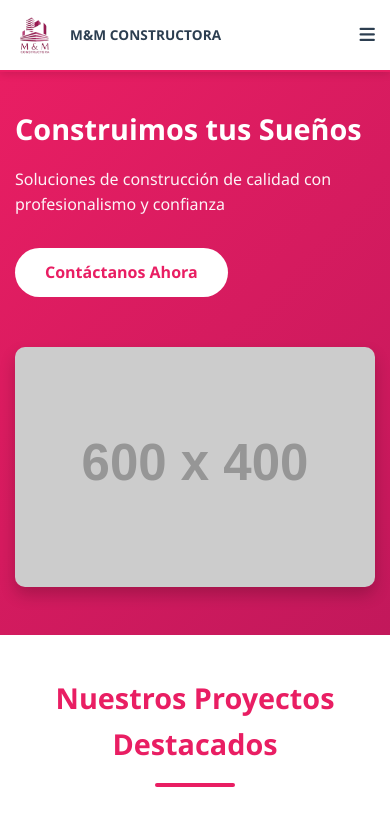
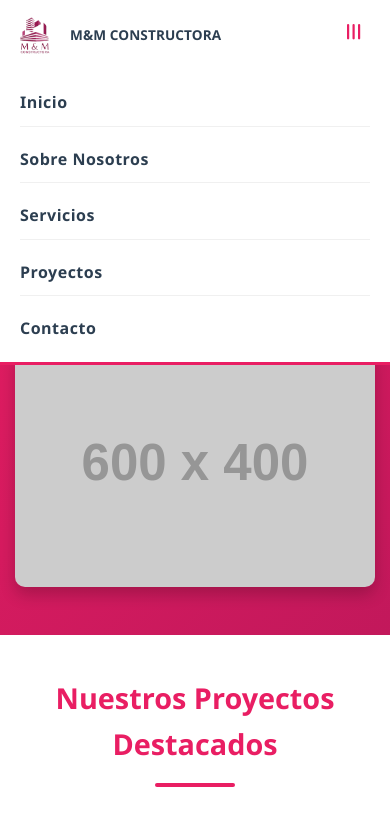
Before and after one commit to xSanti-20/QR, a plain HTML site: page index.html in a window 390 px wide. Both pictures are taken after a click on the element 367 px from the left and 35 px from the top of the page. Shown: the top 814 px of the page. Drawn offline with Linux system fonts and the light colour scheme; placeholder pictures from the web are drawn by us.

Commit message:
responsive

```diff
--- a/static/css/styles.css
+++ b/static/css/styles.css
@@ -42,6 +42,7 @@ body {
     top: 0;
     z-index: 1000;
     border-bottom: 3px solid var(--primary-color);
+    overflow: visible;
 }
 
 .nav-container {
@@ -53,6 +54,7 @@ body {
     align-items: center;
     height: 120px;
     gap: 40px;
+    position: relative;
 }
 
 .logo {
@@ -142,21 +144,80 @@ body {
     width: 100%;
 }
 
+.nav-menu.active {
+    display: flex;
+    flex-direction: column;
+    position: absolute;
+    top: 100%;
+    left: 0;
+    right: 0;
+    background: var(--secondary-color);
+    border-bottom: 3px solid var(--primary-color);
+    padding: 20px;
+    gap: 20px;
+    animation: slideDown 0.3s ease;
+}
+
+@keyframes slideDown {
+    from {
+        opacity: 0;
+        transform: translateY(-10px);
+    }
+    to {
+        opacity: 1;
+        transform: translateY(0);
+    }
+}
+
+.nav-menu.active li {
+    border-bottom: 1px solid #f0f0f0;
+    padding-bottom: 10px;
+}
+
+.nav-menu.active li:last-child {
+    border-bottom: none;
+    padding-bottom: 0;
+}
+
+.nav-menu.active a {
+    font-size: 1rem;
+    padding-bottom: 0;
+}
+
+.nav-menu.active a::after {
+    display: none;
+}
+
+.nav-menu.active a:hover {
+    color: var(--primary-color);
+    padding-left: 10px;
+    transition: all 0.2s ease;
+}
+
 .hamburger {
     display: none;
     flex-direction: column;
     cursor: pointer;
     gap: 6px;
     margin-left: 20px;
+    position: relative;
+    width: 30px;
+    height: 24px;
 }
 
 .hamburger i {
     font-size: 1.5rem;
     color: var(--text-dark);
-    transition: color 0.3s ease;
+    transition: all 0.3s ease;
+    position: absolute;
 }
 
 .hamburger:hover i {
+    color: var(--primary-color);
+}
+
+.hamburger.active i {
+    transform: rotate(90deg);
     color: var(--primary-color);
 }
 
@@ -213,6 +274,10 @@ body {
         display: none;
     }
 
+    .nav-menu.active {
+        display: flex;
+    }
+
     .hamburger {
         display: flex;
     }
@@ -236,6 +301,14 @@ body {
         height: 90px;
     }
 
+    .nav-menu {
+        display: none;
+    }
+
+    .nav-menu.active {
+        display: flex;
+    }
+
     .logo a {
         font-size: 0.95rem;
         letter-spacing: 0.3px;
@@ -259,6 +332,14 @@ body {
         height: 80px;
     }
 
+    .nav-menu {
+        display: none;
+    }
+
+    .nav-menu.active {
+        display: flex;
+    }
+
     .navbar {
         border-bottom-width: 2px;
     }
@@ -286,6 +367,14 @@ body {
         height: 75px;
     }
 
+    .nav-menu {
+        display: none;
+    }
+
+    .nav-menu.active {
+        display: flex;
+    }
+
     .logo a {
         font-size: 0.85rem;
         letter-spacing: 0.1px;
@@ -307,6 +396,14 @@ body {
         padding: 0 8px;
         gap: 5px;
         height: 70px;
+    }
+
+    .nav-menu {
+        display: none;
+    }
+
+    .nav-menu.active {
+        display: flex;
     }
 
     .logo-icon {
```
